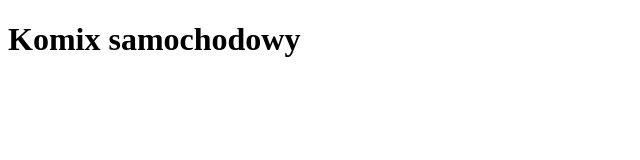
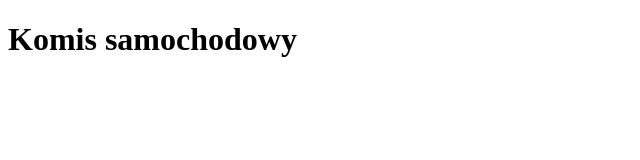
Before and after one commit to Maikeru90/GENDER-BENDER, a plain HTML site: page index.html in a window 1280 px wide. Shown: the full height of the page, 0-640 px from the left. Drawn offline with Linux system fonts and the light colour scheme.

Commit message:
mended h1 title

```diff
--- a/index.html
+++ b/index.html
@@ -4,6 +4,6 @@
 	<title>GENDER-BENDER</title>
 </head>
 <body>
-<h1>Komix samochodowy</h1>
+<h1>Komis samochodowy</h1>
 </body>
 </html>
```
